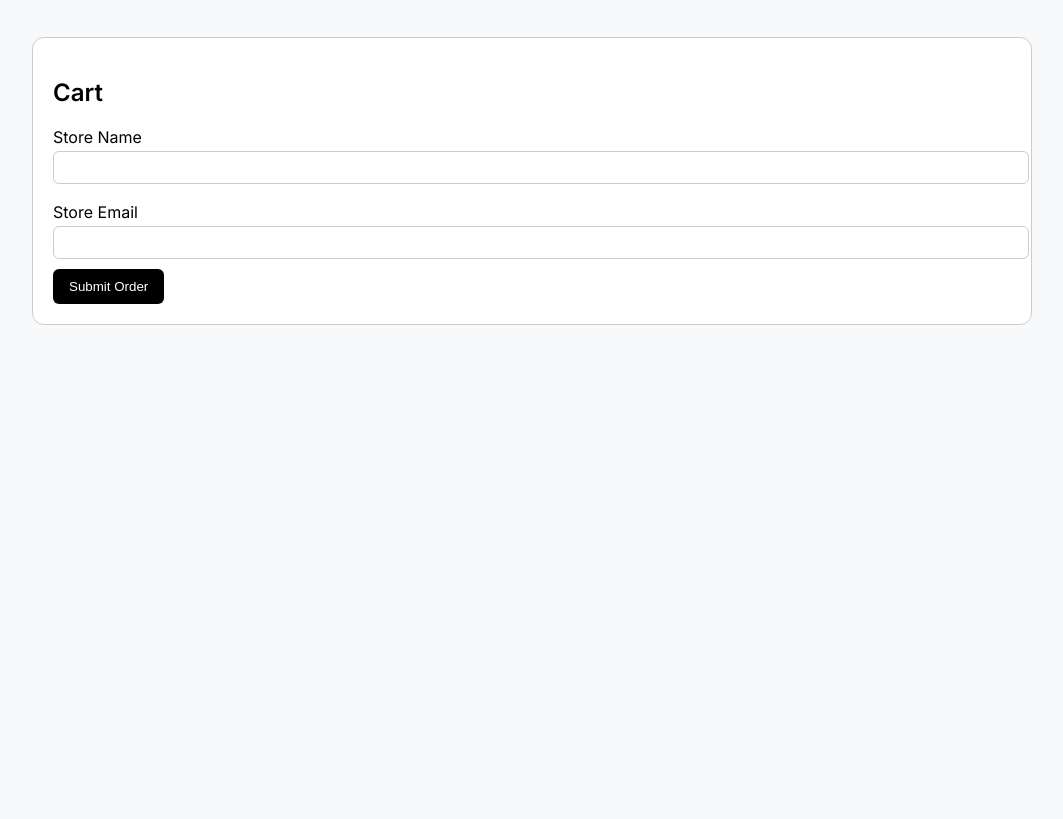
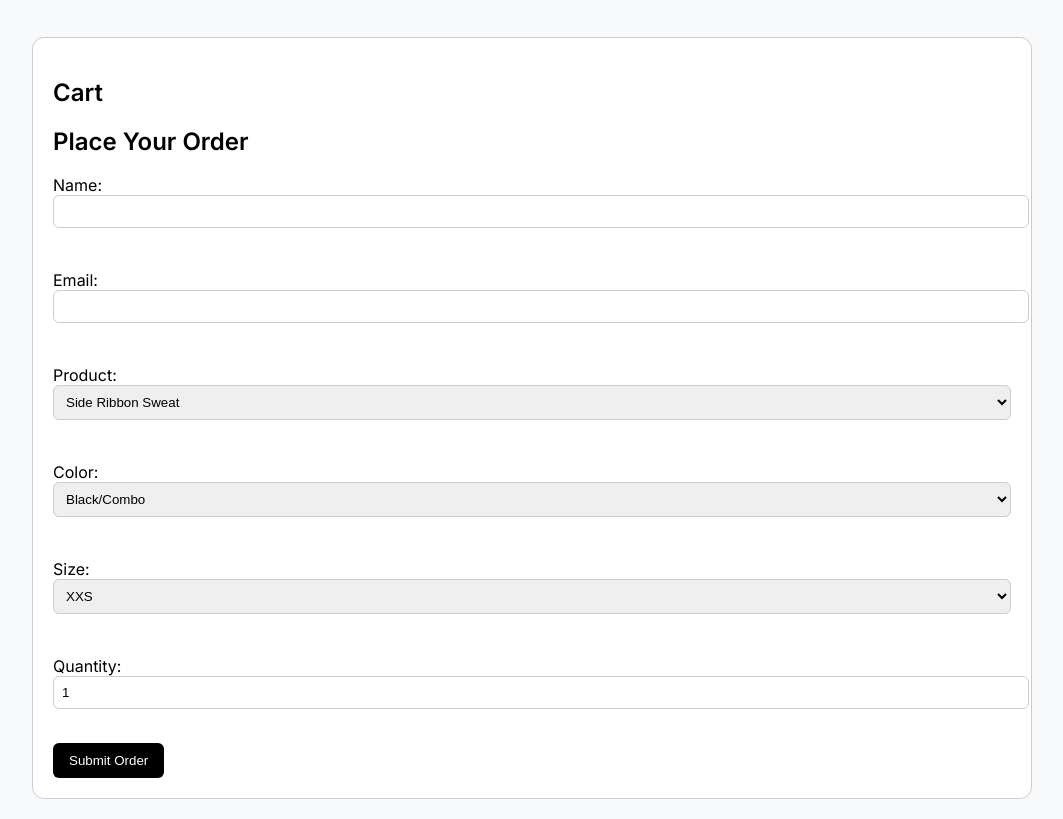
Before and after one commit to cheskyb/Order-web, a plain HTML site: page index.html in a window 1280 px wide. Shown: the part 1341-2160 px from the top of the page, without its empty margins (108-1171 px from the left). Before the commit the page ends 1686 px from the top, so only its background shows below. Drawn offline with Linux system fonts and the light colour scheme.

```diff
--- a/index.html
+++ b/index.html
@@ -124,18 +124,54 @@
   <div class="cart">
     <h2>Cart</h2>
     <div id="cart-items"></div>
-    <form action="https://formsubmit.co/cheskybrown@gmail.com" method="POST">
-      <input type="hidden" name="_subject" value="New Wholesale Order">
-      <input type="hidden" name="_cc" value="">
-      <input type="hidden" name="order" id="order-input">
+    <form action="https://formspree.io/f/mjkwzzkj" method="POST">
+  <h2>Place Your Order</h2>
 
-      <label>Store Name</label>
-      <input type="text" name="store" required />
+  <label>Name:
+    <input type="text" name="customer_name" required>
+  </label><br>
 
-      <label>Store Email</label>
-      <input type="email" name="email" required />
+  <label>Email:
+    <input type="email" name="email" required>
+  </label><br>
 
-      <button type="submit">Submit Order</button>
+  <label>Product:
+    <select name="product" required>
+      <option value="Side Ribbon Sweat">Side Ribbon Sweat</option>
+      <option value="Heart Scuba Sweat">Heart Scuba Sweat</option>
+      <option value="Denim Collared Vest Sweat">Denim Collared Vest Sweat</option>
+    </select>
+  </label><br>
+
+  <label>Color:
+    <select name="color" required>
+      <option value="Black/Combo">Black/Combo</option>
+      <option value="White/Combo">White/Combo</option>
+      <option value="Black/Pink Heart">Black/Pink Heart</option>
+      <option value="White/Black Heart">White/Black Heart</option>
+      <option value="Black/Denim">Black/Denim</option>
+      <option value="White/Denim">White/Denim</option>
+      <option value="Black/Pink">Black/Pink</option>
+    </select>
+  </label><br>
+
+  <label>Size:
+    <select name="size" required>
+      <option value="XXS">XXS</option>
+      <option value="XS">XS</option>
+      <option value="S">S</option>
+      <option value="M">M</option>
+      <option value="L">L</option>
+      <option value="XL">XL</option>
+      <option value="XXL">XXL</option>
+    </select>
+  </label><br>
+
+  <label>Quantity:
+    <input type="number" name="quantity" min="1" value="1" required>
+  </label><br>
+
+  <button type="submit">Submit Order</button>
     </form>
   </div>
 
```
